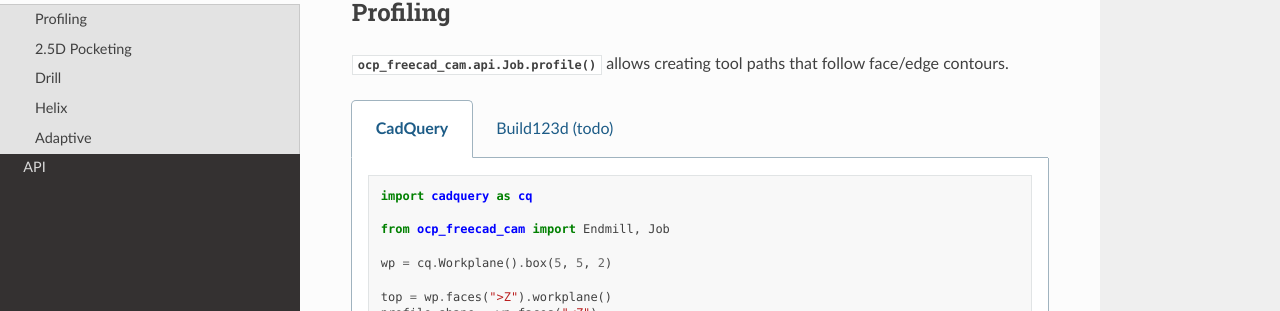
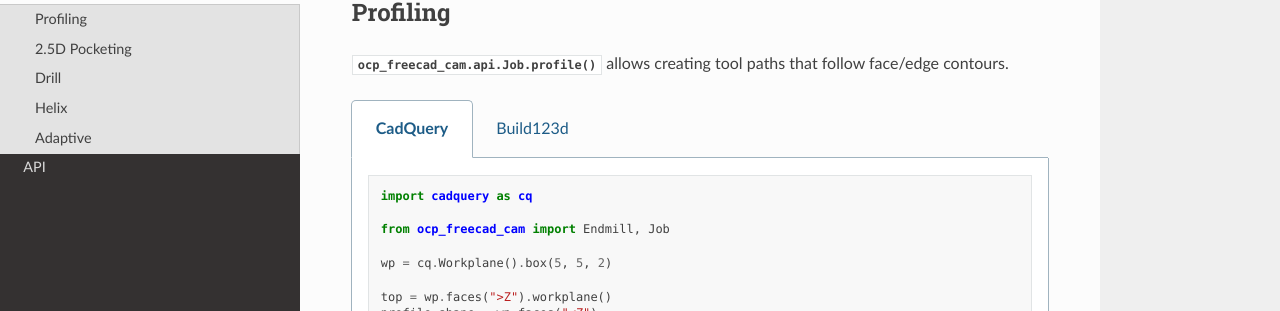
Before and after one commit to voneiden/ocp-freecad-cam, a Sphinx documentation site: the page built from docs/examples/examples.rst, in a window 1280 px wide and 900 px high. Shown: the part 164-475 px from the top of the window. Built offline with Sphinx 7.4.7 and the Read the Docs theme 2.0.0, drawn with Linux system fonts in a browser that asks for light colours; some of the changed lines change nothing that is shown.

Commit message:
Add first b3d example (profiling)

```diff
--- /dev/null
+++ b/docs/examples/b3d_profile.py
@@ -0,0 +1,13 @@
+from build123d import Axis, Box, BuildPart
+
+from ocp_freecad_cam import Endmill, Job
+
+with BuildPart() as part:
+    Box(5, 5, 2)
+
+z_faces = part.faces().sort_by(Axis.Z)
+top = z_faces[-1]
+bottom = z_faces[0]
+
+tool = Endmill(diameter=1)
+job = Job(top, part.solids()).profile(bottom, tool)
--- a/docs/examples/examples.rst
+++ b/docs/examples/examples.rst
@@ -13,7 +13,9 @@
         .. literalinclude :: cq_profile.py
            :language: python
 
-   .. tab:: Build123d (todo)
+   .. tab:: Build123d
+        .. literalinclude :: b3d_profile.py
+           :language: python
 
 .. image:: images/cq_profile.png
 
```
